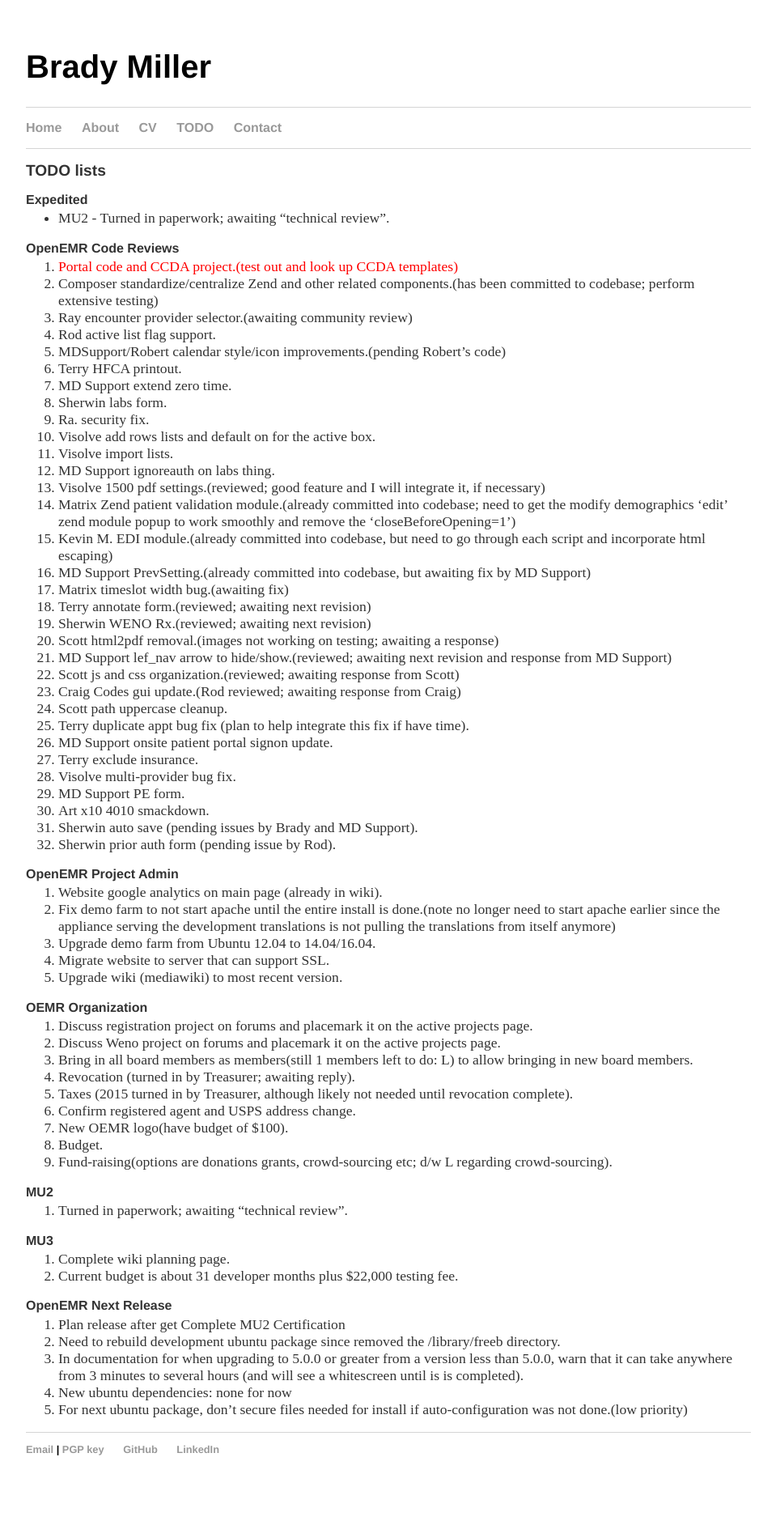
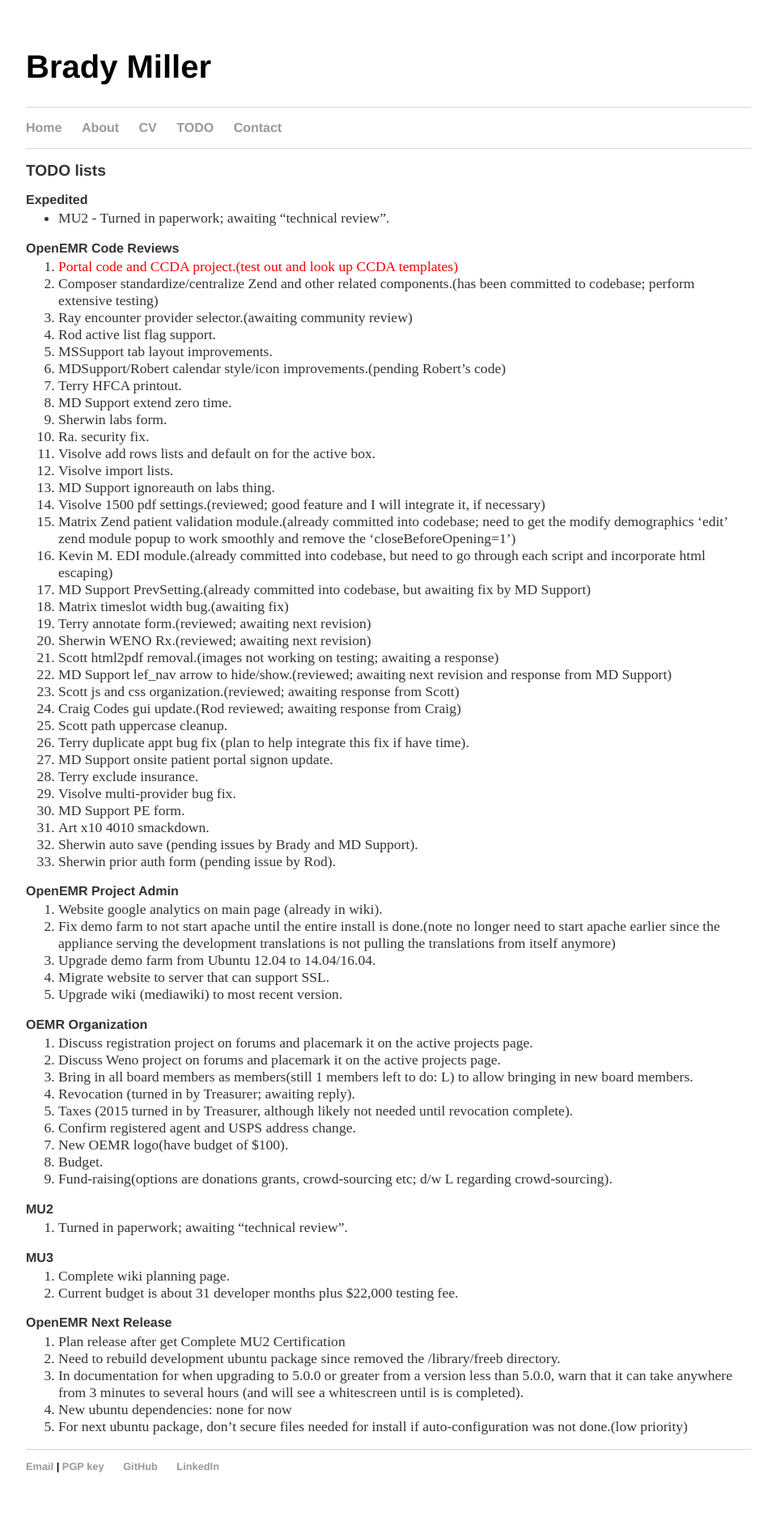
Before and after one commit to bradymiller/bradymiller.github.io, a Jekyll site: the page built from todo/index.md, in a window 1280 px wide. Shown: the whole page at 81% size, without its empty margins (160-1119 px from the left). Built offline with Jekyll 4.4.1, drawn with Linux system fonts in a browser that asks for light colours; before the commit the page ends 1858 px from its top, so only the background shows below that.

Commit message:
Update todo list

```diff
--- a/todo/index.md
+++ b/todo/index.md
@@ -11,6 +11,7 @@
 1. Composer standardize/centralize Zend and other related components.(has been committed to codebase; perform extensive testing)
 1. Ray encounter provider selector.(awaiting community review)
 1. Rod active list flag support.
+1. MSSupport tab layout improvements.
 1. MDSupport/Robert calendar style/icon improvements.(pending Robert's code)
 1. Terry HFCA printout.
 1. MD Support extend zero time.
```
